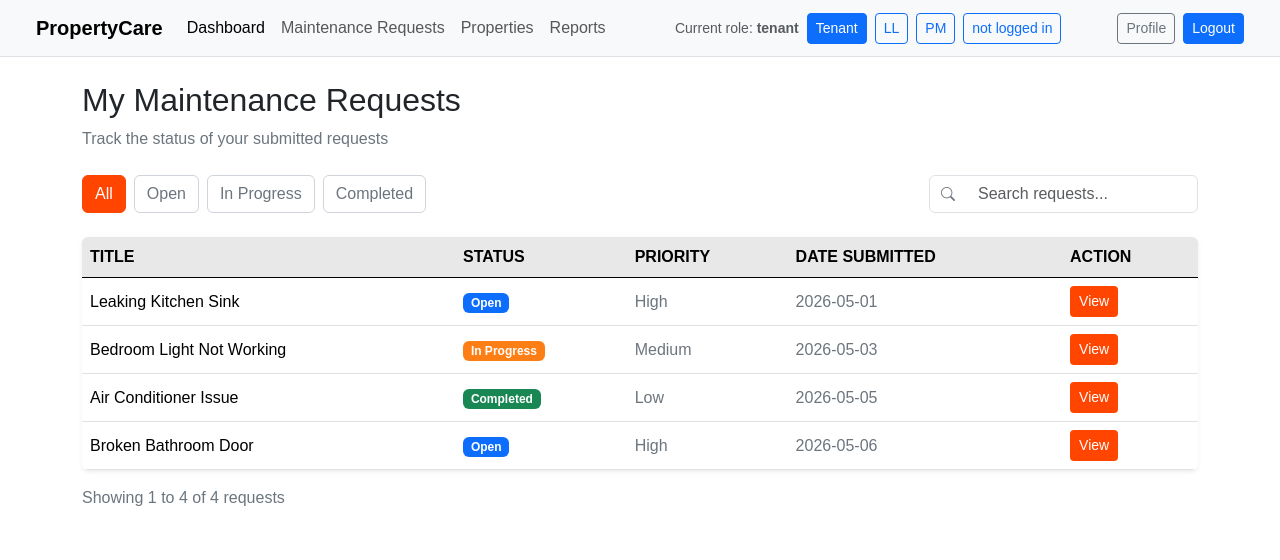
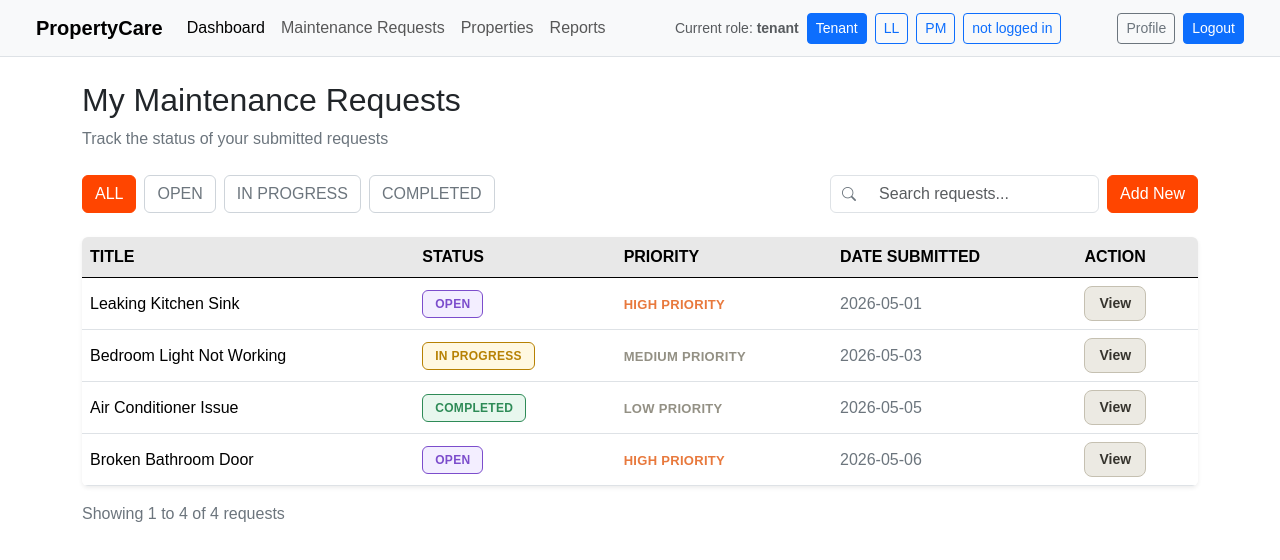
Before and after one commit to Kolonne/Property-Maintains-App, a Next.js app: page /maintenance in a window 1280 px wide. Shown: the top 560 px of the page. Built offline with nearby package versions, Linux system fonts and the light colour scheme.

Commit message:
UI Changes: Buttons, Status, Priority

```diff
--- a/src/components/maintenance/LandlordMaintenanceList.tsx
+++ b/src/components/maintenance/LandlordMaintenanceList.tsx
@@ -3,7 +3,7 @@
 import { useState } from "react";
 
 export default function LandlordMaintenanceList() {
-  const [activeFilter, setActiveFilter] = useState("All");
+  const [activeFilter, setActiveFilter] = useState("ALL");
   const [search, setSearch] = useState("");
 
   const requests = [
@@ -13,7 +13,7 @@ export default function LandlordMaintenanceList() {
     property: "Sunset Apartments",
     cost: "$120",
     submitted: "2026-05-01",
-    status: "Pending",
+    status: "PENDING",
   },
   {
     id: 2,
@@ -21,7 +21,7 @@ export default function LandlordMaintenanceList() {
     property: "City Heights",
     cost: "$300",
     submitted: "2026-05-03",
-    status: "Approved",
+    status: "APPROVED",
   },
   {
     id: 3,
@@ -29,12 +29,12 @@ export default function LandlordMaintenanceList() {
     property: "Green Villas",
     cost: "$180",
     submitted: "2026-05-05",
-    status: "Rejected",
+    status: "REJECTED",
   },
 ];
 
   const filteredRequests = requests.filter((request) => {
-    const matchesFilter = activeFilter === "All" || request.status === activeFilter;
+    const matchesFilter = activeFilter === "ALL" || request.status === activeFilter;
 
     const matchesSearch = request.title
       .toLowerCase()
@@ -57,7 +57,7 @@ export default function LandlordMaintenanceList() {
       {/* Filters */}
       <div className="d-flex justify-content-between align-items-center flex-wrap gap-3 mb-4">
         <div className="d-flex gap-2 flex-wrap">
-          {["All", "Pending", "Approved", "Rejected"].map((filter) => (
+          {["ALL", "PENDING", "APPROVED", "REJECTED"].map((filter) => (
             <button
               key={filter}
               className={`btn custom-filter-btn ${
@@ -79,6 +79,7 @@ export default function LandlordMaintenanceList() {
         </div>
 
         {/* Search */}
+     <div className="d-flex align-items-center gap-2 flex-wrap">
         <div style={{ minWidth: "250px" }}>
           <div className="position-relative">
             <i
@@ -100,6 +101,19 @@ export default function LandlordMaintenanceList() {
               onChange={(e) => setSearch(e.target.value)}
             />
           </div>
+        </div>
+
+        {/* Add New Button */}
+        <button
+          className="btn text-white"
+          style={{
+            backgroundColor: "orangered",
+            borderColor: "orangered",
+            whiteSpace: "nowrap",
+          }}
+        >
+          Add New
+        </button>
       </div>
       </div>
 
@@ -181,16 +195,36 @@ export default function LandlordMaintenanceList() {
       <td className="text-secondary">{request.submitted}</td>
 
       {/* STATUS COLUMN */}
+     {/* STATUS COLUMN */}
     <td>
       <span
         className="badge"
         style={{
           backgroundColor:
-              request.status === "Approved"
-                ? "#198754"
-                : request.status === "Rejected"
-                ? "#dc3545"
-                : "#fd7e14",
+            request.status === "APPROVED"
+              ? "#e8f6f7"
+              : request.status === "REJECTED"
+              ? "#FDECEC"
+              : "#FFF8E1",
+
+          color:
+            request.status === "APPROVED"
+              ? "#2E8B57"
+              : request.status === "REJECTED"
+              ? "#C45757"
+              : "#B78103",
+
+          border:
+            request.status === "APPROVED"
+              ? "1px solid #2E8B57"
+              : request.status === "REJECTED"
+              ? "1px solid #C45757"
+              : "1px solid #B78103",
+
+          fontWeight: 600,
+          padding: "7px 12px",
+          fontSize: "12px",
+          letterSpacing: "0.3px",
         }}
       >
         {request.status}
@@ -199,21 +233,60 @@ export default function LandlordMaintenanceList() {
 
       {/* ACTION COLUMN */}
       <td>
-        {request.status === "Pending" ? (
+        {request.status === "PENDING" ? (
           <div className="d-flex gap-2">
+
+  {/* Approve */}
   <button
-              className="btn btn-sm text-white"
-              style={{ backgroundColor: "#198754" }}
+    className="btn btn-sm d-flex align-items-center gap-2 px-3 py-2 text-white"
+    style={{
+      background: "linear-gradient(135deg, #28a745, #20c997)",
+      border: "none",
+      borderRadius: "50px",
+      fontWeight: 600,
+      boxShadow: "0 4px 12px rgba(40, 167, 69, 0.25)",
+      transition: "all 0.25s ease",
+    }}
+    onMouseEnter={(e) => {
+      e.currentTarget.style.transform = "translateY(-2px)";
+      e.currentTarget.style.boxShadow = "0 8px 18px rgba(40, 167, 69, 0.35)";
+    }}
+    onMouseLeave={(e) => {
+      e.currentTarget.style.transform = "translateY(0)";
+      e.currentTarget.style.boxShadow = "0 4px 12px rgba(40, 167, 69, 0.25)";
+    }}
   >
-              APPROVE
+    <i className="bi bi-check2-circle"></i>
+    Approve
   </button>
 
+  {/* Reject */}
   <button
-              className="btn btn-sm text-white"
-              style={{ backgroundColor: "orangered" }}
+    className="btn btn-sm d-flex align-items-center gap-2 px-3 py-2"
+    style={{
+      background: "#fff",
+      color: "#dc3545",
+      border: "2px solid #dc3545",
+      borderRadius: "50px",
+      fontWeight: 600,
+      boxShadow: "0 3px 10px rgba(220, 53, 69, 0.15)",
+      transition: "all 0.25s ease",
+    }}
+    onMouseEnter={(e) => {
+      e.currentTarget.style.backgroundColor = "#dc3545";
+      e.currentTarget.style.color = "#fff";
+      e.currentTarget.style.transform = "translateY(-2px)";
+    }}
+    onMouseLeave={(e) => {
+      e.currentTarget.style.backgroundColor = "#fff";
+      e.currentTarget.style.color = "#dc3545";
+      e.currentTarget.style.transform = "translateY(0)";
+    }}
   >
-              REJECT
+    <i className="bi bi-x-circle"></i>
+    Reject
   </button>
+
 </div>
         ) : null}
       </td>
--- a/src/components/maintenance/PropertyManagerMaintenanceList.tsx
+++ b/src/components/maintenance/PropertyManagerMaintenanceList.tsx
@@ -3,7 +3,7 @@
 import { useState } from "react";
 
 export default function PropertyManagerMaintenanceList() {
-  const [activeFilter, setActiveFilter] = useState("All");
+  const [activeFilter, setActiveFilter] = useState("ALL");
   const [search, setSearch] = useState("");
 
   const requests = [
@@ -12,22 +12,22 @@ export default function PropertyManagerMaintenanceList() {
     title: "Leaking Kitchen Sink",
     tenant: "John Smith",
     unit: "A-102",
-    status: "Open",
-    priority: "High",
+    status: "OPEN",
+    priority: "HIGH PRIORITY",
   },
   {
     id: 2,
     title: "Air Conditioner Issue",
     tenant: "Emma Watson",
     unit: "B-204",
-    status: "In Progress",
-    priority: "Medium",
+    status: "IN PROGRESS",
+    priority: "MEDIUM PRIORITY",
   },
 ];
 
   const filteredRequests = requests.filter((request) => {
     const matchesFilter =
-      activeFilter === "All" || request.status === activeFilter;
+      activeFilter === "ALL" || request.status === activeFilter;
 
     const matchesSearch = request.title
       .toLowerCase()
@@ -40,17 +40,17 @@ export default function PropertyManagerMaintenanceList() {
     <div className="container py-4">
       {/* Heading */}
       <div className="mb-4">
-        <h2 className="fw-normal text-dark">All Maintenance Requests</h2>
+        <h2 className="fw-normal text-dark">ALL Maintenance Requests</h2>
 
         <p className="text-secondary mb-0">
-          view and manage all requests.
+          view and manage ALL requests.
         </p>
       </div>
 
       {/* Filters */}
       <div className="d-flex justify-content-between align-items-center flex-wrap gap-3 mb-4">
         <div className="d-flex gap-2 flex-wrap">
-          {["All", "Open", "In Progress", "Completed"].map((filter) => (
+          {["ALL", "OPEN", "IN PROGRESS", "COMPLETED"].map((filter) => (
             <button
               key={filter}
               className={`btn custom-filter-btn ${
@@ -73,7 +73,7 @@ export default function PropertyManagerMaintenanceList() {
 
         <div style={{ minWidth: "200px" }}>
             <select className="form-select">
-                <option>All Properties</option>
+                <option>ALL Properties</option>
                 <option>Sunset Apartments</option>
                 <option>City Heights</option>
                 <option>Green Villas</option>
@@ -81,6 +81,7 @@ export default function PropertyManagerMaintenanceList() {
         </div>
 
         {/* Search */}
+     <div className="d-flex align-items-center gap-2 flex-wrap">
         <div style={{ minWidth: "250px" }}>
           <div className="position-relative">
             <i
@@ -97,11 +98,24 @@ export default function PropertyManagerMaintenanceList() {
             <input
               type="text"
               className="form-control ps-5"
-            placeholder="Search ..."
+              placeholder="Search requests..."
               value={search}
               onChange={(e) => setSearch(e.target.value)}
             />
           </div>
+        </div>
+
+        {/* Add New Button */}
+        <button
+          className="btn text-white"
+          style={{
+            backgroundColor: "orangered",
+            borderColor: "orangered",
+            whiteSpace: "nowrap",
+          }}
+        >
+          Add New
+        </button>
       </div>
       </div>
 
@@ -189,27 +203,64 @@ export default function PropertyManagerMaintenanceList() {
                     className="badge"
                     style={{
                       backgroundColor:
-                        request.status === "Completed"
-                            ? "#198754"
-                            : request.status === "In Progress"
-                            ? "#fd7e14"
-                            : "#0d6efd",
+                        request.status === "COMPLETED"
+                          ? "#E8F7EE"
+                          : request.status === "IN PROGRESS"
+                          ? "#FFF8E1"
+                          : "#F3EEFF",
+
+                      color:
+                        request.status === "COMPLETED"
+                          ? "#2E8B57"
+                          : request.status === "IN PROGRESS"
+                          ? "#B78103"
+                          : "#7C4DCC",
+
+                      border:
+                        request.status === "COMPLETED"
+                          ? "1px solid #2E8B57"
+                          : request.status === "IN PROGRESS"
+                          ? "1px solid #B78103"
+                          : "1px solid #7C4DCC",
+
+                      fontWeight: 600,
+                      padding: "7px 12px",
+
+                      fontSize: "12px",
+                      letterSpacing: "0.3px",
                     }}
                   >
                     {request.status}
                   </span>
                 </td>
 
-                <td className="text-secondary">
+                <td>
+                  <span
+                    style={{
+                      color:
+                        request.priority === "HIGH PRIORITY"
+                          ? "#e8793d"
+                          : "#939084",
+                      fontWeight: 600,
+                      fontSize: "13px",
+                      letterSpacing: "0.3px",
+                    }}
+                  >
                     {request.priority}
+                  </span>
                 </td>
 
                 <td>
                     <div className="d-flex align-items-center gap-2">
                     <button
-                        className="btn btn-sm text-white"
+                        className="btn btn-sm"
                          style={{
-                        backgroundColor: "orangered",
+                        backgroundColor: "#ECEAE3",
+                        color: "#36342E",
+                        border: "1px solid #C5C0B1",
+                        borderRadius: "8px",
+                        fontWeight: 600,
+                        padding: "6px 14px",
                       }}
                     >
                         Assign
--- a/src/components/maintenance/TenantMaintenanceList.tsx
+++ b/src/components/maintenance/TenantMaintenanceList.tsx
@@ -3,43 +3,43 @@
 import { useState } from "react";
 
 export default function TenantMaintenanceList() {
-  const [activeFilter, setActiveFilter] = useState("All");
+  const [activeFilter, setActiveFilter] = useState("ALL");
   const [search, setSearch] = useState("");
 
   const requests = [
     {
       id: 1,
       title: "Leaking Kitchen Sink",
-      status: "Open",
-      priority: "High",
+      status: "OPEN",
+      priority: "HIGH PRIORITY",
       date: "2026-05-01",
     },
     {
       id: 2,
       title: "Bedroom Light Not Working",
-      status: "In Progress",
-      priority: "Medium",
+      status: "IN PROGRESS",
+      priority: "MEDIUM PRIORITY",
       date: "2026-05-03",
     },
     {
       id: 3,
       title: "Air Conditioner Issue",
-      status: "Completed",
-      priority: "Low",
+      status: "COMPLETED",
+      priority: "LOW PRIORITY",
       date: "2026-05-05",
     },
     {
       id: 4,
       title: "Broken Bathroom Door",
-      status: "Open",
-      priority: "High",
+      status: "OPEN",
+      priority: "HIGH PRIORITY",
       date: "2026-05-06",
     },
   ];
 
   const filteredRequests = requests.filter((request) => {
     const matchesFilter =
-      activeFilter === "All" || request.status === activeFilter;
+      activeFilter === "ALL" || request.status === activeFilter;
 
     const matchesSearch = request.title
       .toLowerCase()
@@ -62,7 +62,7 @@ export default function TenantMaintenanceList() {
       {/* Filters */}
       <div className="d-flex justify-content-between align-items-center flex-wrap gap-3 mb-4">
         <div className="d-flex gap-2 flex-wrap">
-          {["All", "Open", "In Progress", "Completed"].map((filter) => (
+          {["ALL", "OPEN", "IN PROGRESS", "COMPLETED"].map((filter) => (
             <button
               key={filter}
               className={`btn custom-filter-btn ${
@@ -84,6 +84,7 @@ export default function TenantMaintenanceList() {
         </div>
 
         {/* Search */}
+      <div className="d-flex align-items-center gap-2 flex-wrap">
         <div style={{ minWidth: "250px" }}>
           <div className="position-relative">
             <i
@@ -105,6 +106,19 @@ export default function TenantMaintenanceList() {
               onChange={(e) => setSearch(e.target.value)}
             />
           </div>
+        </div>
+
+        {/* Add New Button */}
+        <button
+          className="btn text-white"
+          style={{
+            backgroundColor: "orangered",
+            borderColor: "orangered",
+            whiteSpace: "nowrap",
+          }}
+        >
+          Add New
+        </button>
       </div>
       </div>
 
@@ -175,11 +189,31 @@ export default function TenantMaintenanceList() {
                     className="badge"
                     style={{
                       backgroundColor:
-                        request.status === "Completed"
-                          ? "#198754"
-                          : request.status === "In Progress"
-                          ? "#fd7e14"
-                          : "#0d6efd",
+                        request.status === "COMPLETED"
+                          ? "#E8F7EE"
+                          : request.status === "IN PROGRESS"
+                          ? "#FFF8E1"
+                          : "#F3EEFF",
+
+                      color:
+                        request.status === "COMPLETED"
+                          ? "#2E8B57"
+                          : request.status === "IN PROGRESS"
+                          ? "#B78103"
+                          : "#7C4DCC",
+
+                      border:
+                        request.status === "COMPLETED"
+                          ? "1px solid #2E8B57"
+                          : request.status === "IN PROGRESS"
+                          ? "1px solid #B78103"
+                          : "1px solid #7C4DCC",
+
+                      fontWeight: 600,
+                      padding: "7px 12px",
+
+                      fontSize: "12px",
+                      letterSpacing: "0.3px",
                     }}
                   >
                     {request.status}
@@ -187,7 +221,17 @@ export default function TenantMaintenanceList() {
                 </td>
 
                 <td>
-                  <span className="text-secondary">
+                  <span
+                    style={{
+                      color:
+                        request.priority === "HIGH PRIORITY"
+                          ? "#e8793d"
+                          : "#939084",
+                      fontWeight: 600,
+                      fontSize: "13px",
+                      letterSpacing: "0.3px",
+                    }}
+                  >
                     {request.priority}
                   </span>
                 </td>
@@ -196,9 +240,14 @@ export default function TenantMaintenanceList() {
 
                 <td>
                   <button
-                    className="btn btn-sm text-white"
+                      className="btn btn-sm"
                       style={{
-                      backgroundColor: "orangered",
+                        backgroundColor: "#ECEAE3",
+                        color: "#36342E",
+                        border: "1px solid #C5C0B1",
+                        borderRadius: "8px",
+                        fontWeight: 600,
+                        padding: "6px 14px",
                       }}
                     >
                       View
```
Lines whose indentation alone changed are shown as unchanged.
